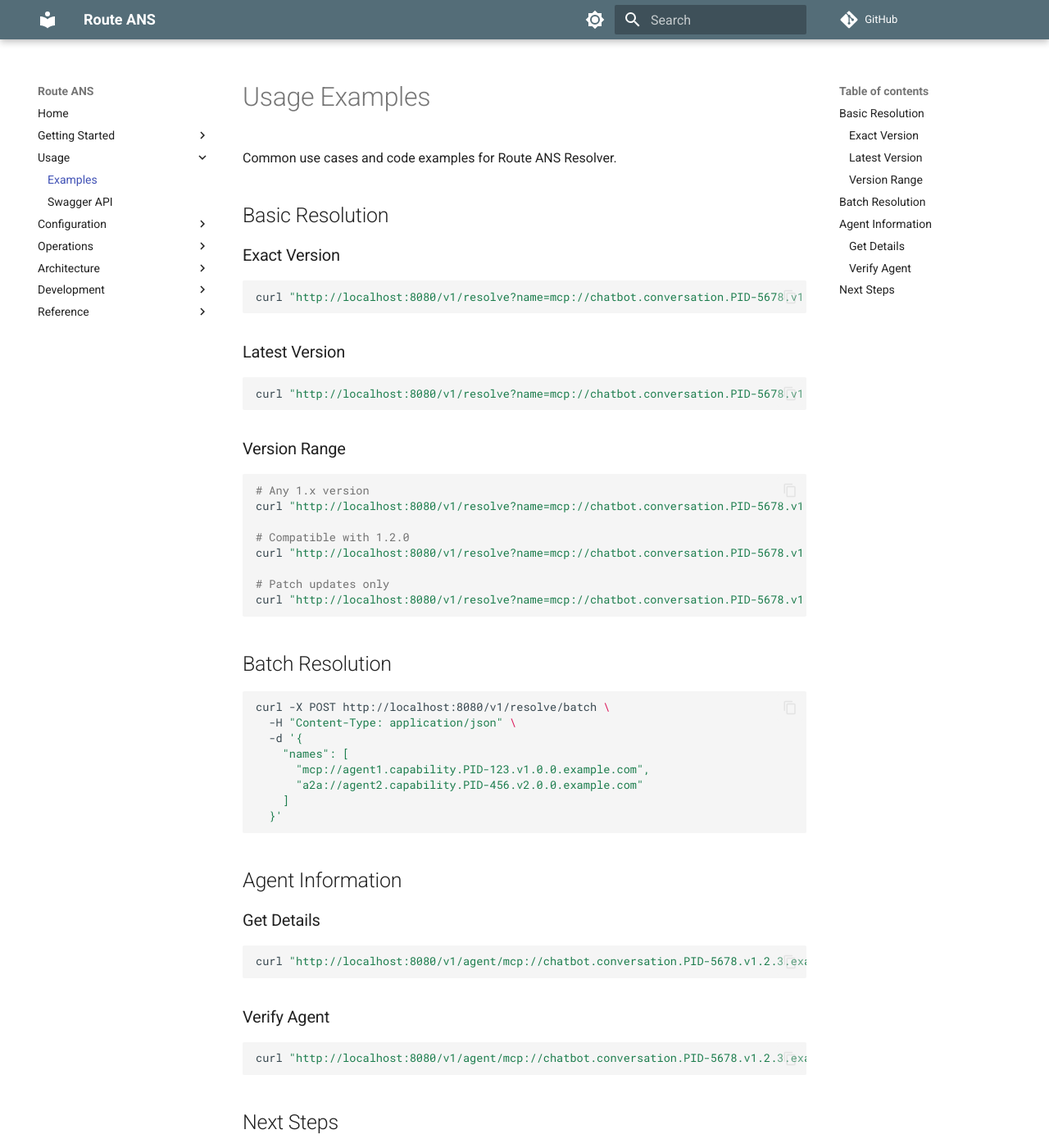
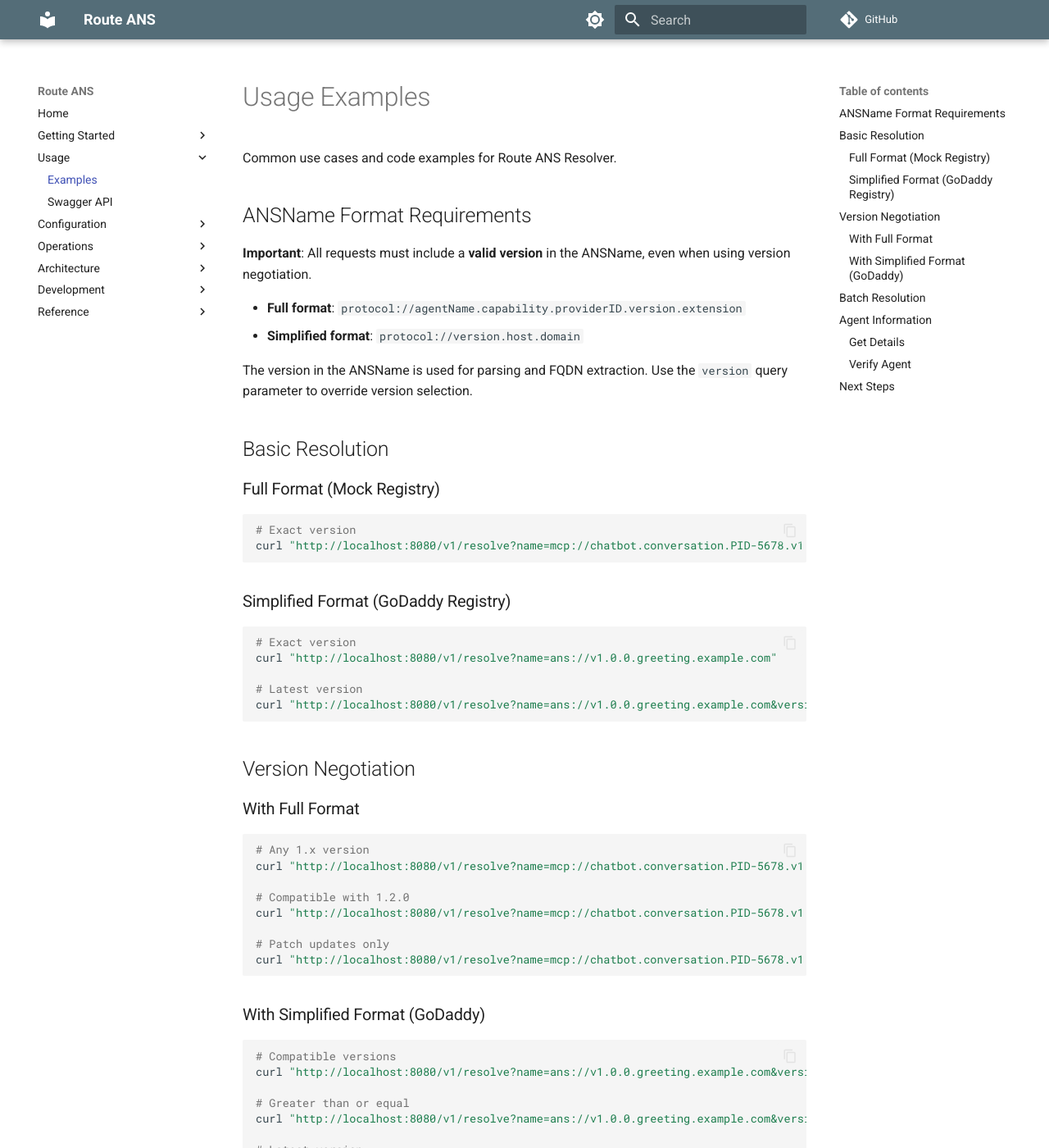
Before and after one commit to route-ans/route-ans, an MkDocs documentation site: the page built from docs/examples.md, in a window 1280 px wide and 1400 px high. Shown: the whole window at 82% size. Built offline with MkDocs 1.6.1 and Material for MkDocs 9.7.7, drawn with Linux system fonts in a browser that asks for light colours; comment, search, counter and statistics services are not loaded; some of the changed text lies outside the part shown.

Commit message:
chore: updates godaddy resolution api
Signed-off-by: neelanjan00 <hi@neelanjan.dev>

````diff
--- a/docs/architecture/ans-spec.md
+++ b/docs/architecture/ans-spec.md
@@ -8,7 +8,7 @@ ANS provides a decentralized, secure naming system for AI agents, similar to DNS
 
 ## ANSName Format
 
-### Structure
+### Full Format
 
 Hierarchical naming format similar to URLs:
 
@@ -19,6 +19,24 @@ Hierarchical naming format similar to URLs:
 - Fully qualified domain name for registry location
 
 **Design Principle**: Self-describing names that encode protocol, capability, and version information.
+
+### Simplified Format (Registry-Specific)
+
+Some registries (like GoDaddy) use a simplified format:
+
+```
+protocol://version.host.domain
+```
+
+Example: `ans://v1.0.0.greeting.example.com`
+
+- **Protocol**: Communication protocol (ans, a2a, etc.)
+- **Version**: Semantic version (v1.0.0)
+- **Host**: Fully qualified domain name
+
+This format is automatically detected and parsed. Default values are assigned:
+- Capability: `default`
+- Provider ID: `PID-0000`
 
 ### Components
 
@@ -39,12 +57,15 @@ Hierarchical naming format similar to URLs:
     - Enables tracking agent lifecycle
 
 5. **Version**: Semantic version (v1.2.3)
+    - **Required** in all ANSName formats
     - Enables compatibility negotiation
     - Follows semantic versioning spec
+    - Used for FQDN extraction and parsing
 
 6. **FQDN**: Fully Qualified Domain Name
     - Registry location for agent records
     - Leverages DNS infrastructure
+    - Extracted from ANSName components
 
 ## Supported Protocols
 
@@ -78,8 +99,12 @@ Hierarchical naming format similar to URLs:
 
 Per ANS Spec Section 4, resolution maps ANSName to endpoint:
 
-- **Input**: ANSName, Optional Version Range
+- **Input**:
+    - ANSName (must include valid version component)
+    - Optional Version Range (query parameter overrides ANSName version)
 - **Output**: Verified endpoint with metadata
+
+**Note**: The version in the ANSName is required for parsing and FQDN extraction. When a version query parameter is provided, it overrides the ANSName version for negotiation.
 
 ### Steps
 
--- a/docs/examples.md
+++ b/docs/examples.md
@@ -2,21 +2,37 @@
 
 Common use cases and code examples for Route ANS Resolver.
 
+## ANSName Format Requirements
+
+**Important**: All requests must include a **valid version** in the ANSName, even when using version negotiation.
+
+- **Full format**: `protocol://agentName.capability.providerID.version.extension`
+- **Simplified format**: `protocol://version.host.domain`
+
+The version in the ANSName is used for parsing and FQDN extraction. Use the `version` query parameter to override version selection.
+
 ## Basic Resolution
 
-### Exact Version
+### Full Format (Mock Registry)
 
 ```bash
+# Exact version
 curl "http://localhost:8080/v1/resolve?name=mcp://chatbot.conversation.PID-5678.v1.2.3.example.com"
 ```
 
-### Latest Version
+### Simplified Format (GoDaddy Registry)
 
 ```bash
-curl "http://localhost:8080/v1/resolve?name=mcp://chatbot.conversation.PID-5678.v1.0.0.example.com&version=*"
+# Exact version
+curl "http://localhost:8080/v1/resolve?name=ans://v1.0.0.greeting.example.com"
+
+# Latest version
+curl "http://localhost:8080/v1/resolve?name=ans://v1.0.0.greeting.example.com&version=*"
 ```
 
-### Version Range
+## Version Negotiation
+
+### With Full Format
 
 ```bash
 # Any 1.x version
@@ -27,6 +43,19 @@ curl "http://localhost:8080/v1/resolve?name=mcp://chatbot.conversation.PID-5678.
 
 # Patch updates only
 curl "http://localhost:8080/v1/resolve?name=mcp://chatbot.conversation.PID-5678.v1.2.3.example.com&version=~1.2.3"
+```
+
+### With Simplified Format (GoDaddy)
+
+```bash
+# Compatible versions
+curl "http://localhost:8080/v1/resolve?name=ans://v1.0.0.greeting.example.com&version=^1.0.0"
+
+# Greater than or equal
+curl "http://localhost:8080/v1/resolve?name=ans://v1.0.0.greeting.example.com&version=>=1.0.0"
+
+# Latest version
+curl "http://localhost:8080/v1/resolve?name=ans://v1.0.0.greeting.example.com&version=*"
 ```
 
 ## Batch Resolution
--- a/docs/reference/version-negotiation.md
+++ b/docs/reference/version-negotiation.md
@@ -29,39 +29,82 @@ Version negotiation allows clients to request compatible agent versions using se
 
 ## Usage
 
-Add `version` parameter to resolution requests:
+### Requirements
 
-```
-GET /v1/resolve?name=mcp://agent.example.com&version=^1.0.0
+**Critical**: The ANSName MUST include a valid version component, even when using version negotiation.
+
+- **Full format**: `protocol://agentName.capability.providerID.version.extension`
+- **Simplified format**: `protocol://version.host.domain`
+
+The version in the ANSName is used for:
+1. Format validation and parsing
+2. Extracting the FQDN for registry lookup
+3. Default version when no `version` parameter is provided
+
+### Query Parameter
+
+Add `version` parameter to override/refine version selection:
+
+```bash
+# ANSName must include a version (v1.0.0 here)
+# version parameter (^1.0.0) overrides it for negotiation
+GET /v1/resolve?name=ans://v1.0.0.greeting.example.com&version=^1.0.0
 ```
 
 **Selection Strategy**: When multiple versions match, the **highest** version is selected.
 
+### Registry Support
+
+**GoDaddy Registry**: Fully supports version negotiation. GoDaddy's API accepts semantic version ranges and returns the best matching version. The resolver validates the returned version matches the requested range.
+
+**Mock Registry**: Supports all version range formats with local negotiation.
+
 ## Examples
 
-**Request latest compatible version:**
-```
+### Correct Usage
+
+All examples below include a valid version in the ANSName:
+
+**Request latest compatible version (caret `^`):**
+```bash
 GET /v1/resolve?name=mcp://agent.example.com&version=^1.0.0
 ```
 Returns: `1.5.2` (if available and compatible)
 
-**Request patch updates only:**
-```
+**Request patch updates only (tilde `~`):**
+```bash
 GET /v1/resolve?name=mcp://agent.example.com&version=~1.2.0
 ```
 Returns: `1.2.5` (highest patch in 1.2.x)
 
 **Request any version in major release:**
-```
+```bash
 GET /v1/resolve?name=mcp://agent.example.com&version=1.x
 ```
 Returns: `1.9.3` (highest 1.x version)
 
 **Request latest version:**
-```
+```bash
 GET /v1/resolve?name=mcp://agent.example.com&version=*
 ```
 Returns: Latest registered version
+
+### Common Mistakes
+
+**❌ Incorrect - Missing version in ANSName:**
+```bash
+# This will fail with "invalid ANSName format"
+GET /v1/resolve?name=ans://greeting.example.com&version=*
+```
+
+**✅ Correct - Version included in ANSName:**
+```bash
+# Use any valid version in the ANSName, version parameter for negotiation
+GET /v1/resolve?name=ans://v1.0.0.greeting.example.com&version=*
+```
+
+The version in the ANSName (v1.0.0) can be any valid version - it's used for parsing.
+The version parameter (*) determines which version is actually selected.
 
 ## See Also
 
--- a/docs/swagger/swagger.json
+++ b/docs/swagger/swagger.json
@@ -6,7 +6,7 @@
     "swagger": "2.0",
     "info": {
         "description": "High-performance, cryptographically-verified resolution of ANSName identifiers to agent endpoints.",
-        "title": "ANS Resolution Server API",
+        "title": "Route ANS API",
         "termsOfService": "https://github.com/route-ans/route-ans",
         "contact": {
             "name": "Route ANS Team",
--- a/docs/swagger/swagger.yaml
+++ b/docs/swagger/swagger.yaml
@@ -89,7 +89,7 @@ info:
     name: Apache 2.0
     url: https://www.apache.org/licenses/LICENSE-2.0
   termsOfService: https://github.com/route-ans/route-ans
-  title: ANS Resolution Server API
+  title: Route ANS API
   version: 1.0.0
 paths:
   /agent/{ansName}:
````
Also changed, not shown: README.md (+44 -17 lines), docs/getting-started.md (+17 -13 lines), docs/reference/registry-adapters.md (+48 -14 lines), 2 other files.
